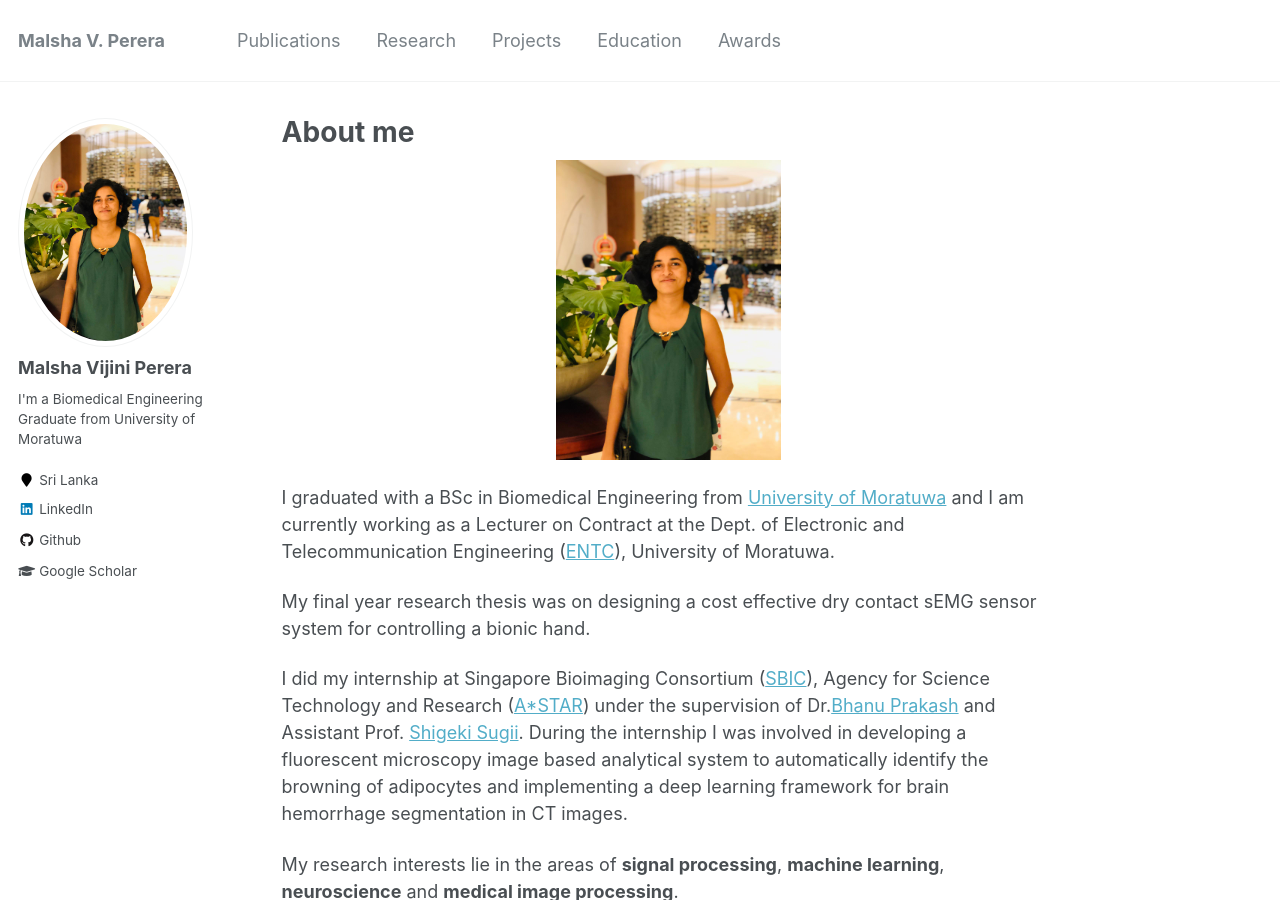
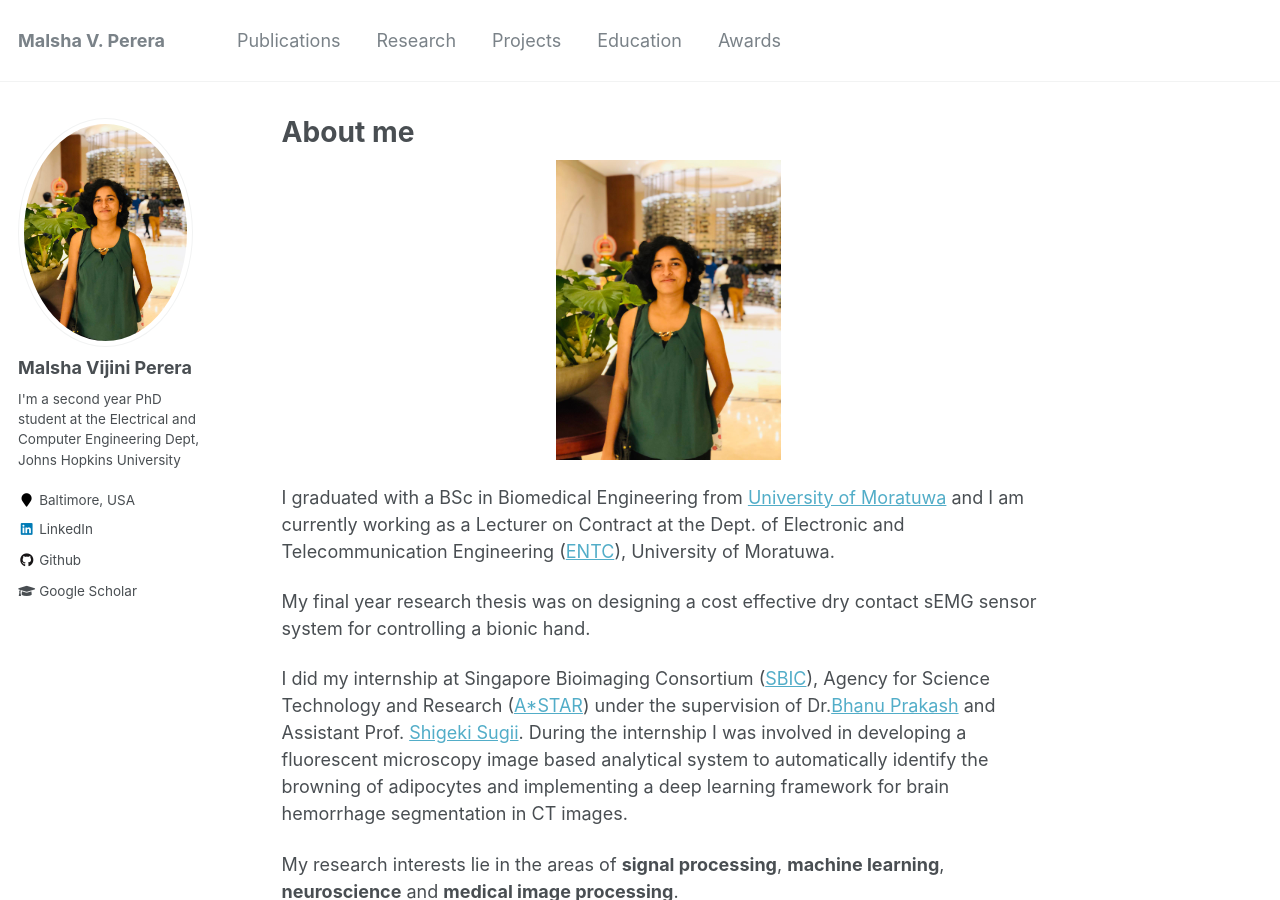
Before and after one commit to malshaV/malshaV.github.io, a Jekyll site: the page built from _pages/about.md, in a window 1280 px wide and 900 px high. Built offline with Jekyll 4.4.1, drawn with Linux system fonts in a browser that asks for light colours.

Commit message:
update bio

```diff
--- a/_config.yml
+++ b/_config.yml
@@ -82,8 +82,8 @@ analytics:
 author:
   name             : "Malsha Vijini Perera"
   avatar           : "malsha_profile.jpg"
-  bio              : "I'm a Biomedical Engineering Graduate from University of Moratuwa"
-  location         : "Sri Lanka"
+  bio              : "I'm a second year PhD student at the Electrical and Computer Engineering Dept, Johns Hopkins University"
+  location         : "Baltimore, USA"
   employer         :
   pubmed           :
   googlescholar    : "https://scholar.google.com/citations?user=LmcLUU4AAAAJ&hl=en"
```
